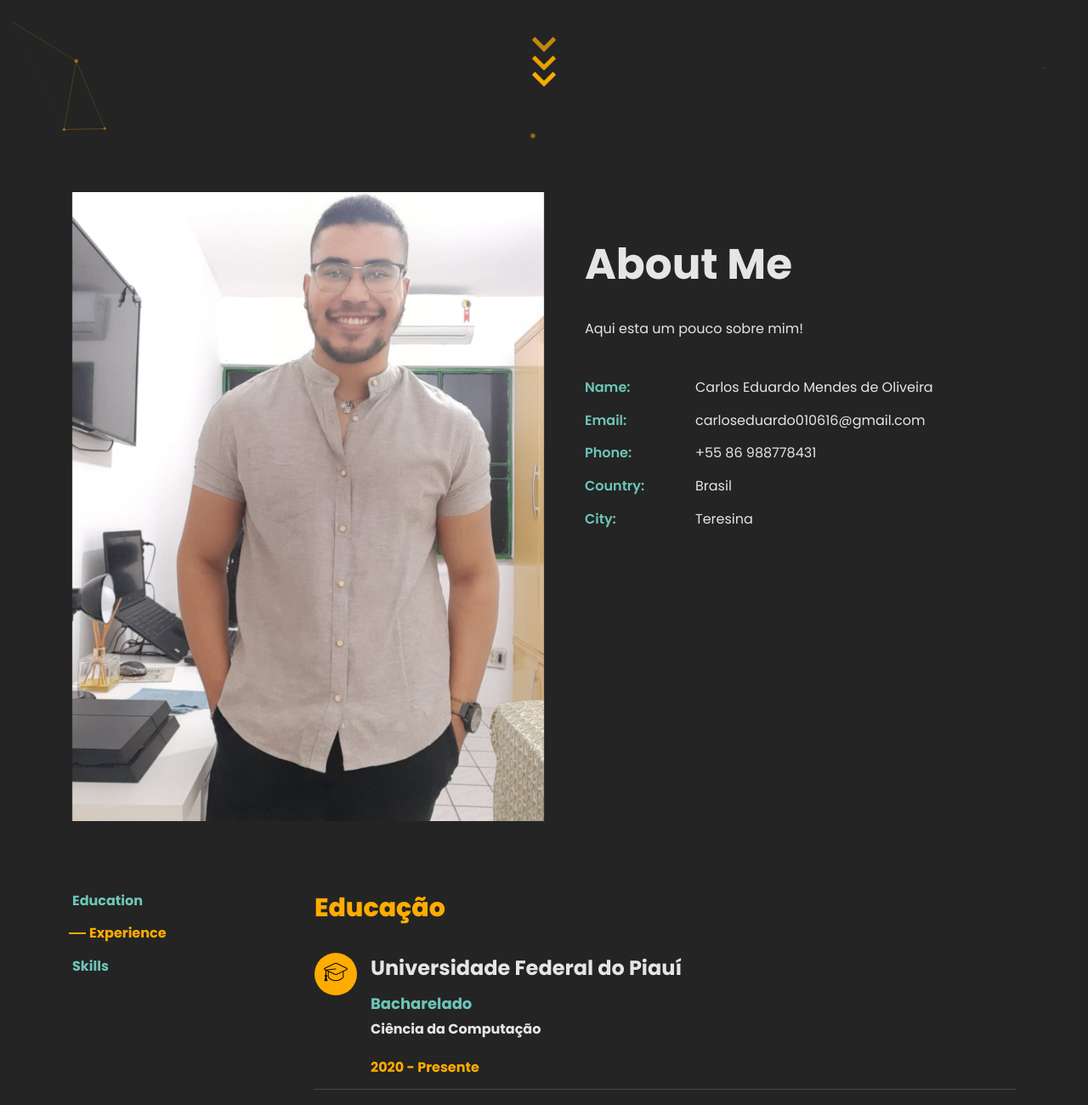
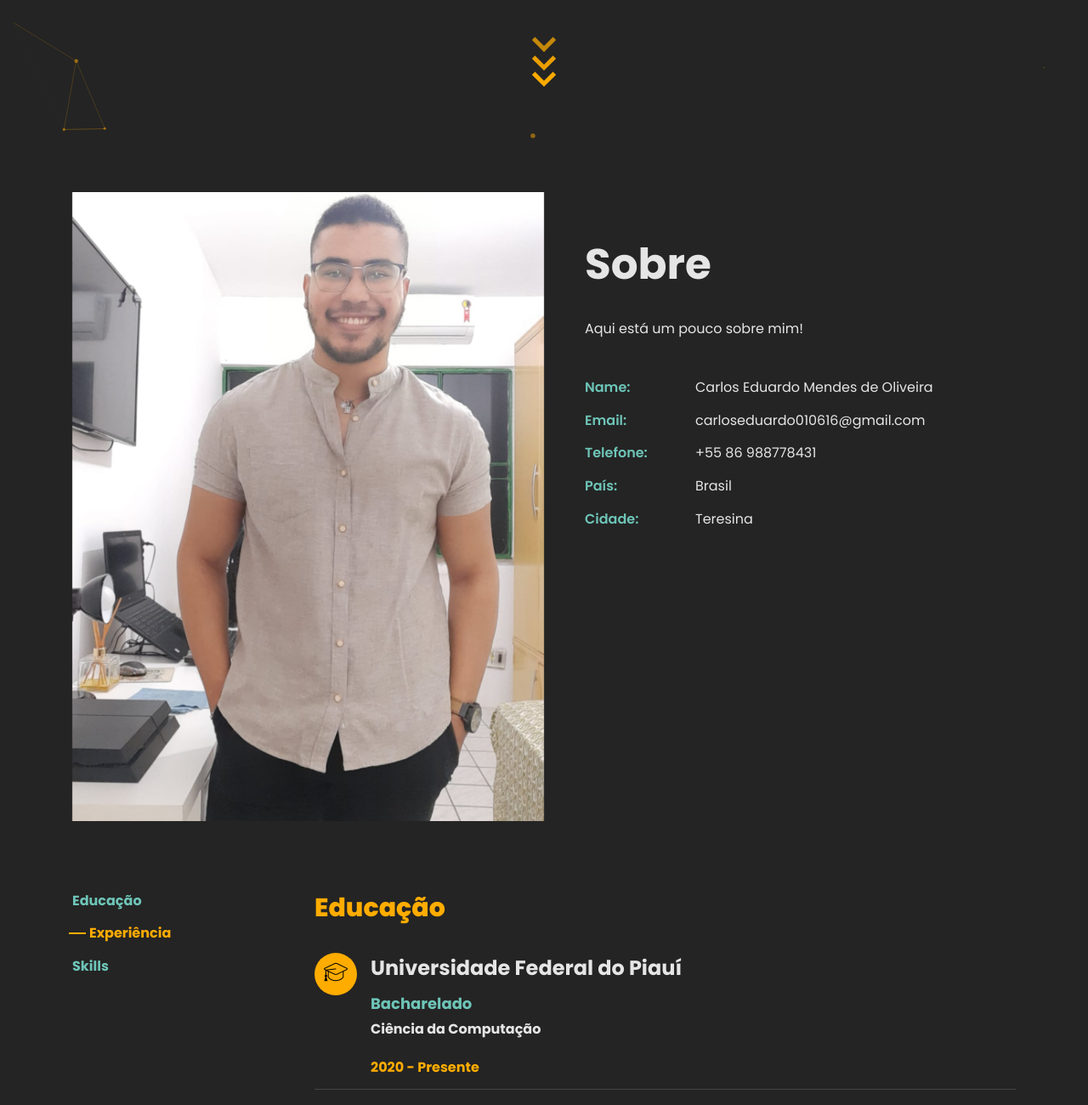
Before and after one commit to carlosEduardo-hub/Portfolio_Residencia_IUUL, a plain HTML site: page index.html in a window 1280 px wide. Shown: the part 574-1874 px from the top of the page at 85% size. Drawn offline with Linux system fonts and the light colour scheme; files whose address does not match are found by name.

```diff
--- a/index.html
+++ b/index.html
@@ -88,14 +88,14 @@
 				<div class="col-md-6 col-lg-6 pl-md-5 py-5">
 					<div class="row justify-content-start pb-3">
 						<div class="col-md-12 heading-section ftco-animate">
-							<h2 class="mb-4">About Me</h2>
-							<p>Aqui esta um pouco sobre mim!</p>
+							<h2 class="mb-4">Sobre</h2>
+							<p>Aqui está um pouco sobre mim!</p>
 							<ul class="about-info mt-4 px-md-0 px-2">
 								<li class="d-flex"><span>Name:</span><span>Carlos Eduardo Mendes de Oliveira</span></li>
 								<li class="d-flex"><span>Email:</span><span>carloseduardo010616@gmail.com</span></li>
-								<li class="d-flex"><span>Phone:</span><span>+55 86 988778431</span></li>
-								<li class="d-flex"><span>Country:</span> <span>Brasil</span></li>
-								<li class="d-flex"><span>City:</span><span>Teresina</span></li>
+								<li class="d-flex"><span>Telefone:</span><span>+55 86 988778431</span></li>
+								<li class="d-flex"><span>País:</span> <span>Brasil</span></li>
+								<li class="d-flex"><span>Cidade:</span><span>Teresina</span></li>
 							</ul>
 						</div>
 					</div>
@@ -110,8 +110,8 @@
 				<div class="col-md-3">
 					<nav id="navi">
 						<ul>
-							<li><a href="#page-1">Education</a></li>
-							<li><a href="#page-2">Experience</a></li>
+							<li><a href="#page-1">Educação</a></li>
+							<li><a href="#page-2">Experiência</a></li>
 							<li><a href="#page-3">Skills</a></li>
 						</ul>
 					</nav>
```
